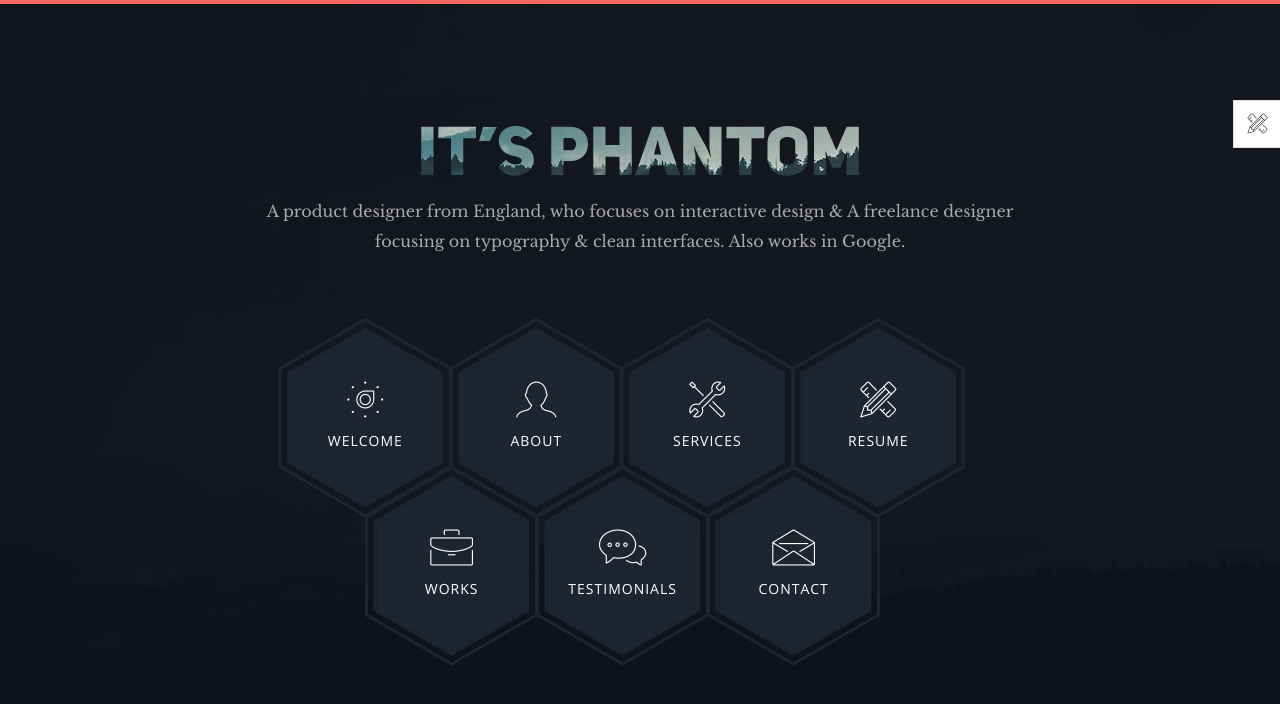
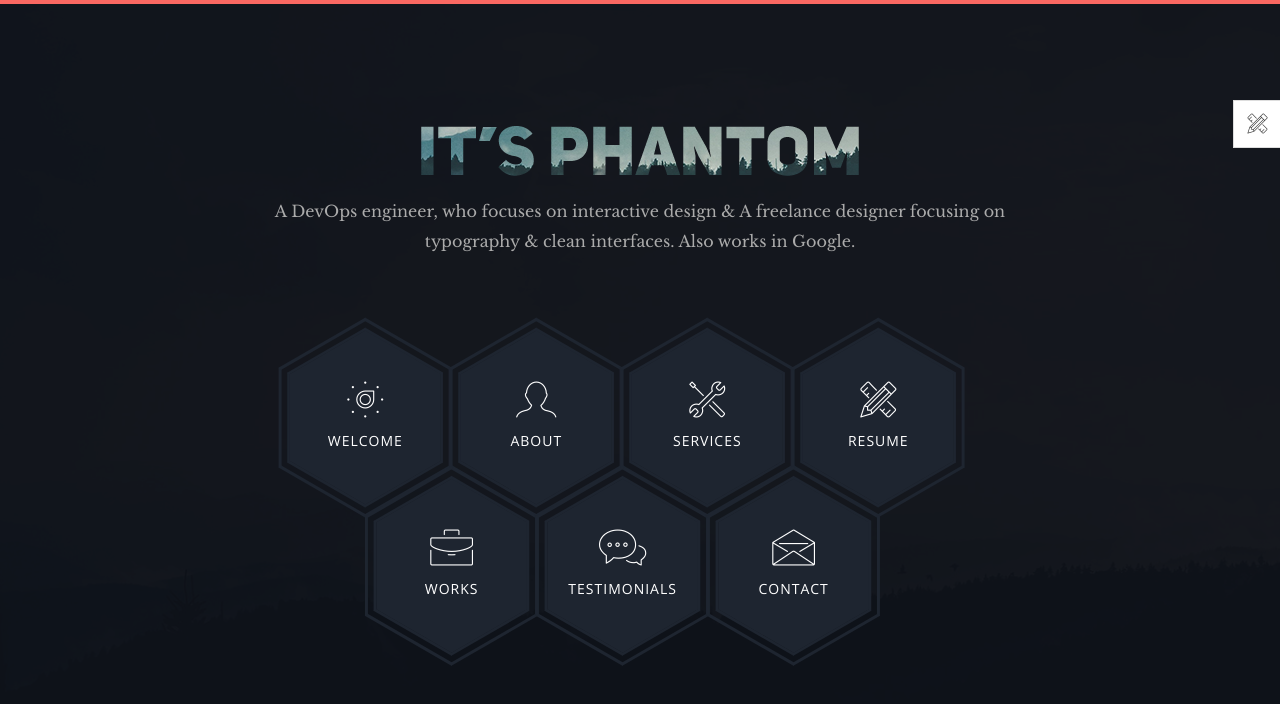
Before and after one commit to kuano-2k/personal, a website: page dark/index.html in a window 1280 px wide. Drawn offline with nearby package versions, Linux system fonts and the light colour scheme; files whose address does not match are found by name.

Commit message:
Update index.html

```diff
--- a/dark/index.html
+++ b/dark/index.html
@@ -4,7 +4,7 @@
         <!-- meta charset -->
         <meta charset="utf-8">
         <!-- site title -->
-        <title>Phantom | Personal Resume Template</title>
+        <title>Roberto Nanclares | Personal Website</title>
         <!-- meta description -->
         <meta name="description" content="">
         <!-- mobile viwport meta -->
@@ -61,7 +61,7 @@
                             <div class="col-xs-12 col-md-offset-1 col-md-10 col-lg-offset-2 col-lg-8">
                                 <div class="page-title home text-center">
                                     <img src="img/phantom.png" alt="">
-                                    <p>A product designer from England, who focuses on interactive design &amp; A freelance designer focusing on typography &amp; clean interfaces. Also works in Google.</p>
+                                    <p>A DevOps engineer, who focuses on interactive design &amp; A freelance designer focusing on typography &amp; clean interfaces. Also works in Google.</p>
                                 </div>
 
                                 <div class="hexagon-menu clear">
```
